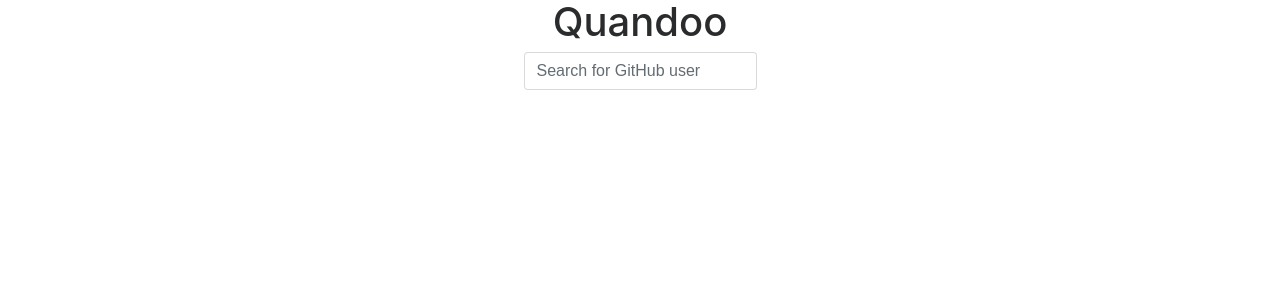
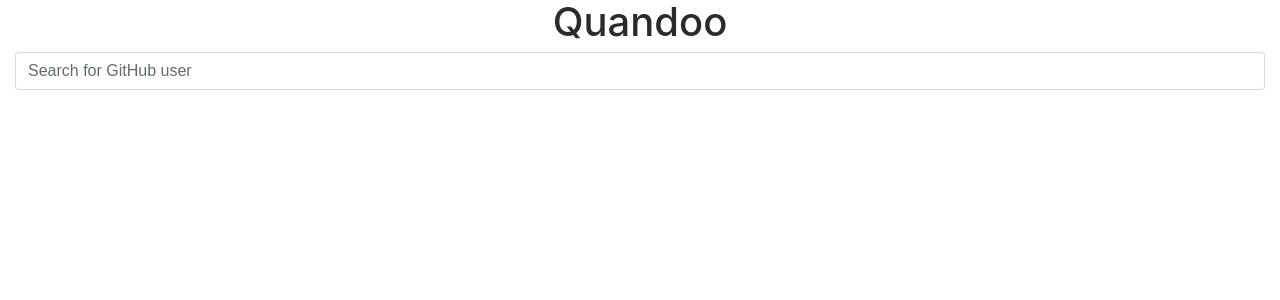
Before and after one commit to alexandr-g/quandoo, a React app: page / in a window 1280 px wide. Shown: the top 300 px of the page. Built offline with nearby package versions, Linux system fonts and the light colour scheme.

Commit message:
Grab user input and put it in state

```diff
--- a/src/components/SearchBar.js
+++ b/src/components/SearchBar.js
@@ -1,13 +1,37 @@
 import React from 'react'
 
 class SearchBar extends React.Component {
+  constructor (props) {
+    super(props)
+    this.state = {
+      username: ''
+    }
+    this.handleChange = this.handleChange.bind(this)
+    this.handleSubmit = this.handleSubmit.bind(this)
+  }
+
+  handleChange (event) {
+    this.setState({username: event.target.value})
+  }
+
+  handleSubmit (event) {
+    console.log('A name was submitted: ' + this.state.username)
+    event.preventDefault()
+  }
+
   render () {
+    console.log(this.state)
     return (
-      <form>
-        <div className='form-group row'>
-          <div className='container-fluid'>
-            <input id='search-input' type='search' className='form-control' placeholder='Search for GitHub user' />
-          </div>
+      <form onSubmit={this.handleSubmit}>
+        <div className='container-fluid'>
+          <input
+            id='search-input'
+            type='text'
+            className='form-control'
+            placeholder='Search for GitHub user'
+            value={this.state.username}
+            onChange={this.handleChange}
+          />
         </div>
       </form>
     )
```
